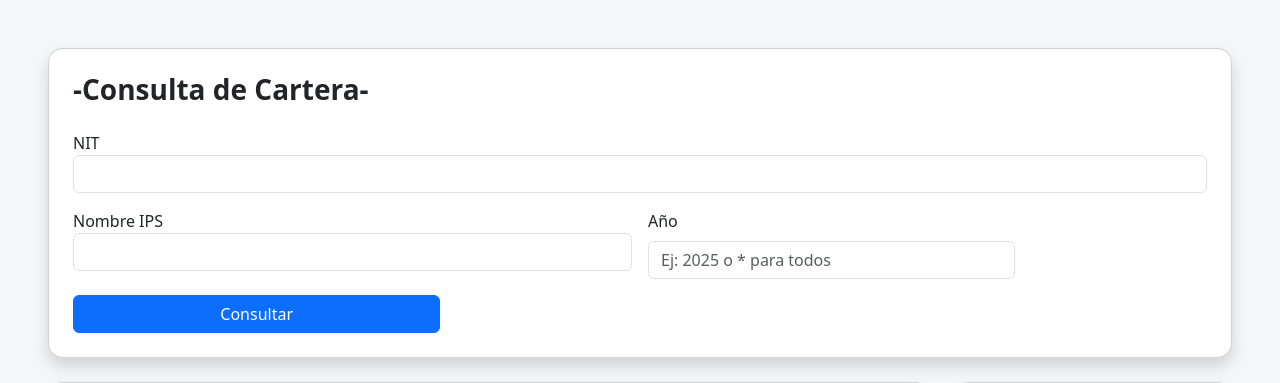
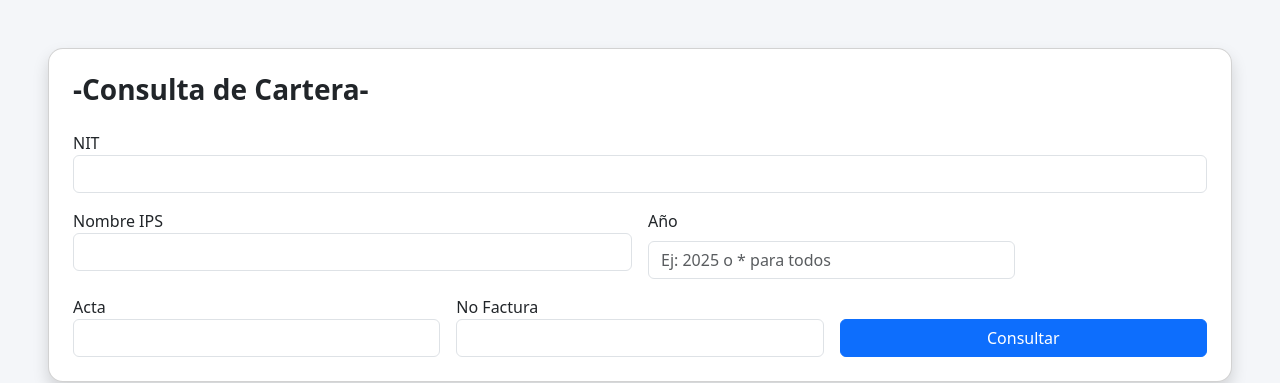
Before and after one commit to sistemas-salud/auditocm, a Flask app: page /cartera in a window 1280 px wide. Shown: the top 383 px of the page. Run offline with Flask 3, Linux system fonts and the light colour scheme.

Commit message:
3er cambio

```diff
--- a/apps/cartera-service/app.py
+++ b/apps/cartera-service/app.py
@@ -49,19 +49,27 @@ from db import get_connection
 
 app = Flask(__name__)
 
-# @app.route("/")
-# def home():
-#     return "Modulo Cartera funcionando 🚀"
+# ==========================================================
+# 🔹 INDEX
+# ==========================================================
+
+@app.route("/")
+def index():
+    return render_template("index.html")
+
+
+# ==========================================================
+# 🔹 VISTA PRINCIPAL CARTERA
+# ==========================================================
 
 @app.route("/cartera")
 def cartera_view():
     return render_template("cartera.html")
 
 
-
-@app.route("/")
-def index():
-    return render_template("index.html")
+# ==========================================================
+# 🔹 MODULOS DE CARGUE
+# ==========================================================
 
 @app.route("/upload/migrantes")
 def upload_migrantes():
@@ -76,24 +84,24 @@ def upload_nopos():
     return render_template("upload_nopos.html")
 
 
-
 @app.route("/cartera/acta")
 def cartera_por_acta():
     try:
         nit = request.args.get("nit")
-        ips = request.args.get("ips")
         year = request.args.get("year")
+        acta = request.args.get("acta")
+        no_factura = request.args.get("no_factura")
 
-        if not nit:
+        # ✅ Validación correcta
+        if not nit and not acta and not no_factura:
             return jsonify({
                 "status": "error",
-                "message": "Debe enviar al menos el NIT"
+                "message": "Debe ingresar al menos un filtro"
             }), 400
 
         conn = get_connection()
         cursor = conn.cursor(dictionary=True)
 
-        # 🔹 Query base
         query = """
             SELECT
                 fm.acta,
@@ -105,15 +113,30 @@ def cartera_por_acta():
                 SUM(fm.PASIVO_CONTINGENTE) AS SUMA_DE_PASIVO_CONTINGENTE,
                 COUNT(fm.ACTA) AS CUENTA_No_FACTURA
             FROM facturas_mig fm
-            WHERE fm.nit = %s
+            WHERE 1=1
         """
 
-        params = [nit]
+        params = []
 
-        # 🔹 Si año viene y no es "*", agregamos filtro
+        # 🔹 Filtro NIT (solo si existe)
+        if nit:
+            query += " AND fm.nit = %s"
+            params.append(nit)
+
+        # 🔹 Filtro ACTA (solo si existe)
+        if acta:
+            query += " AND fm.acta = %s"
+            params.append(acta)
+
+        # 🔹 Filtro Año
         if year and year != "*":
             query += " AND YEAR(fm.fecha_factura) < %s"
             params.append(year)
+
+        # 🔹 Filtro NO_FACTURA
+        if no_factura:
+            query += " AND fm.NO_FACTURA = %s"
+            params.append(no_factura)
 
         query += " GROUP BY fm.acta"
 
@@ -134,10 +157,13 @@ def cartera_por_acta():
             "message": str(e)
         }), 500
 
+# ==========================================================
+# 🔹 RESUMEN GENERAL (SIN FILTROS)
+# ==========================================================
+
 @app.route("/cartera/resumen")
 def cartera_resumen():
     try:
-
         conn = get_connection()
         cursor = conn.cursor(dictionary=True)
 
@@ -189,28 +215,139 @@ def cartera_resumen():
             "message": str(e)
         }), 500
 
+
+# ==========================================================
+# 🔹 AUTOCOMPLETE NIT (CON NOMBRE IPS)
+# ==========================================================
+
 @app.route("/autocomplete_nit")
 def autocomplete_nit():
     term = request.args.get("term", "")
 
     conn = get_connection()
     cursor = conn.cursor(dictionary=True)
+
     cursor.execute("""
-        SELECT DISTINCT fm.NIT AS nit,
-               fm.IPS AS nombre
+        SELECT DISTINCT
+            fm.NIT AS nit,
+            fm.IPS AS nombre
         FROM facturas_mig fm
         WHERE fm.NIT LIKE %s
         LIMIT 10
     """, (f"{term}%",))
 
     resultados = cursor.fetchall()
+
     cursor.close()
+    conn.close()
 
     return jsonify(resultados)
 
 
+# ==========================================================
+# 🔹 AUTOCOMPLETE ACTA
+# ==========================================================
+
+@app.route("/autocomplete_acta")
+def autocomplete_acta():
+    term = request.args.get("term", "")
+
+    conn = get_connection()
+    cursor = conn.cursor(dictionary=True)
+
+    cursor.execute("""
+        SELECT DISTINCT fm.acta AS acta
+        FROM facturas_mig fm
+        WHERE fm.acta LIKE %s
+        LIMIT 10
+    """, (f"{term}%",))
+
+    resultados = cursor.fetchall()
+
+    cursor.close()
+    conn.close()
+
+    return jsonify(resultados)
+
+# ==========================================================
+# 🔹 AUTOCOMPLETE NO_FACTURA
+# ==========================================================
+
+@app.route("/autocomplete_factura")
+def autocomplete_factura():
+    term = request.args.get("term", "")
+
+    conn = get_connection()
+    cursor = conn.cursor(dictionary=True)
+
+    cursor.execute("""
+        SELECT DISTINCT fm.NO_FACTURA AS no_factura
+        FROM facturas_mig fm
+        WHERE fm.NO_FACTURA LIKE %s
+        LIMIT 10
+    """, (f"{term}%",))
+
+    resultados = cursor.fetchall()
+
+    cursor.close()
+    conn.close()
+
+    return jsonify(resultados)
 
 
+# ==========================================================
+# 🔹 DETALLE DE FACTURAS POR ACTA
+# ==========================================================
+
+@app.route("/cartera/detalle")
+def cartera_detalle():
+    try:
+        acta = request.args.get("acta")
+
+        if not acta:
+            return jsonify({
+                "status": "error",
+                "message": "Debe enviar ACTA"
+            }), 400
+
+        conn = get_connection()
+        cursor = conn.cursor(dictionary=True)
+
+        query = """
+            SELECT
+                fm.NO_FACTURA,
+                fm.NIT,
+                fm.IPS,
+                fm.VALOR_FACTURA,
+                fm.VALOR_GLOSADO,
+                fm.VALOR_RECONOCIDO,
+                fm.VALOR_PAGADO,
+                fm.VALOR_SALDO
+            FROM facturas_mig fm
+            WHERE fm.acta = %s
+        """
+
+        cursor.execute(query, (acta,))
+        result = cursor.fetchall()
+
+        cursor.close()
+        conn.close()
+
+        return jsonify({
+            "status": "success",
+            "data": result
+        })
+
+    except Exception as e:
+        return jsonify({
+            "status": "error",
+            "message": str(e)
+        }), 500
+
+
+# ==========================================================
+# 🔹 RUN LOCAL
+# ==========================================================
 
 if __name__ == "__main__":
     app.run(host="127.0.0.1", port=5050, debug=True)
--- a/apps/cartera-service/templates/cartera.html
+++ b/apps/cartera-service/templates/cartera.html
@@ -63,6 +63,18 @@
                 <label class="form-label">Año</label>
                 <input type="text" id="year" class="form-control"
                        placeholder="Ej: 2025 o * para todos">
+            </div>
+
+            <div class="col-md-4 position-relative">
+                <label>Acta</label>
+                <input type="text" id="acta" class="form-control" autocomplete="off">
+                <div id="acta-list" class="list-group position-absolute w-100" style="z-index:1000;"></div>
+            </div>
+
+            <div class="col-md-4 position-relative">
+                <label>No Factura</label>
+                <input type="text" id="no_factura" name="no_factura" class="form-control" autocomplete="off">
+                <div id="factura-list" class="list-group position-absolute w-100" style="z-index:1000;"></div>
             </div>
 
             <div class="col-md-4 d-flex align-items-end">
@@ -132,16 +144,27 @@
 document.getElementById("formConsulta").addEventListener("submit", function(e){
     e.preventDefault();
 
-    const nit = document.getElementById("nit").value;
-    const year = document.getElementById("year").value;
+    // 🔥submit
+    const nit = document.getElementById("nit").value.trim();
+    const year = document.getElementById("year").value.trim();
+    const acta = document.getElementById("acta").value.trim();
+    const no_factura = document.getElementById("no_factura").value.trim();
 
-    if(!nit){
-        alert("Debe ingresar un NIT");
+    if (!nit && !acta && !no_factura) {
+        alert("Debe ingresar al menos un filtro");
         return;
     }
 
+    // 🔥 Construir parámetros dinámicamente
+    const params = new URLSearchParams();
+
+    if (nit) params.append("nit", nit);
+    if (year) params.append("year", year);
+    if (acta) params.append("acta", acta);
+    if (no_factura) params.append("no_factura", no_factura);
+
     // 🔹 Consulta principal
-    fetch(`/cartera/acta?nit=${nit}&year=${year}`)
+    fetch(`/cartera/acta?${params.toString()}`)
         .then(response => response.json())
         .then(data => {
             if(data.status === "success"){
@@ -152,7 +175,7 @@ document.getElementById("formConsulta").addEventListener("submit", function(e){
         });
 
     // 🔹 Consulta resumen lateral
-    fetch(`/cartera/resumen?nit=${nit}&year=${year}`)
+    fetch(`/cartera/resumen?${params.toString()}`)
         .then(response => response.json())
         .then(data => {
             if(data.status === "success"){
@@ -207,6 +230,12 @@ function renderTable(data){
             <td>${formatCurrency(row.SUMA_DE_VALOR_SALDO)}</td>
             <td>${formatCurrency(row.SUMA_DE_PASIVO_CONTINGENTE)}</td>
             <td>${row.CUENTA_No_FACTURA}</td>
+            <td class="text-center">
+                <button class="btn btn-sm btn-outline-primary"
+                        onclick="verDetalle('${row.acta}')">
+                    👁
+                </button>
+            </td>
         </tr>
         `;
     });
@@ -221,10 +250,10 @@ function renderTable(data){
             <td>${formatCurrency(totalSaldo)}</td>
             <td>${formatCurrency(totalPasivo)}</td>
             <td>${totalFacturas}</td>
+            <td></td>
         </tr>
     `;
 }
-
 
 function renderResumen(data){
 
@@ -257,9 +286,44 @@ function renderResumen(data){
     `;
 }
 
-</script>
 
-<script>
+function verDetalle(acta) {
+
+    fetch(`/cartera/detalle?acta=${acta}`)
+        .then(response => response.json())
+        .then(data => {
+
+            if(data.status === "success"){
+
+                let tbody = document.querySelector("#tablaDetalle tbody");
+                tbody.innerHTML = "";
+
+                data.data.forEach(row => {
+
+                    let tr = document.createElement("tr");
+
+                    tr.innerHTML = `
+                        <td>${row.NO_FACTURA}</td>
+                        <td>${row.NIT}</td>
+                        <td>${row.IPS}</td>
+                        <td>${row.VALOR_FACTURA}</td>
+                        <td>${row.VALOR_GLOSADO}</td>
+                        <td>${row.VALOR_RECONOCIDO}</td>
+                        <td>${row.VALOR_PAGADO}</td>
+                        <td>${row.VALOR_SALDO}</td>
+                    `;
+
+                    tbody.appendChild(tr);
+                });
+
+                let modal = new bootstrap.Modal(document.getElementById('modalDetalle'));
+                modal.show();
+            }
+        });
+}
+
+
+//
 const nitInput = document.getElementById("nit");
 const nitList = document.getElementById("nit-list");
 const nombreInput = document.getElementById("nombre_ips");
@@ -298,9 +362,118 @@ nitInput.addEventListener("input", function() {
             });
         });
 });
+
+// FILTRO PARA BUSQUEDA POR ACTA
+const actaInput = document.getElementById("acta");
+const actaList = document.getElementById("acta-list");
+
+actaInput.addEventListener("input", function() {
+
+    let query = this.value;
+
+    if (query.length < 2) {
+        actaList.innerHTML = "";
+        return;
+    }
+
+    fetch(`/autocomplete_acta?term=${query}`)
+        .then(response => response.json())
+        .then(data => {
+
+            actaList.innerHTML = "";
+
+            data.forEach(item => {
+
+                let option = document.createElement("a");
+                option.classList.add("list-group-item", "list-group-item-action");
+                option.textContent = item.acta;
+
+                option.addEventListener("click", function() {
+                    actaInput.value = item.acta;
+                    actaList.innerHTML = "";
+                });
+
+                actaList.appendChild(option);
+            });
+        });
+});
+
+// cerrar si se hace click afuera
+document.addEventListener("click", function(e) {
+    if (!actaInput.contains(e.target)) {
+        actaList.innerHTML = "";
+    }
+});
+
+// FILTRO PARA BUSQUEDA POR NO_FACTURA
+const facturaInput = document.getElementById("no_factura");
+const facturaList = document.getElementById("factura-list");
+
+facturaInput.addEventListener("input", function() {
+
+    let query = this.value;
+
+    if (query.length < 2) {
+        facturaList.innerHTML = "";
+        return;
+    }
+
+    fetch(`/autocomplete_factura?term=${query}`)
+        .then(response => response.json())
+        .then(data => {
+
+            facturaList.innerHTML = "";
+
+            data.forEach(item => {
+
+                let option = document.createElement("a");
+                option.classList.add("list-group-item", "list-group-item-action");
+                option.textContent = item.no_factura;
+
+                option.addEventListener("click", function() {
+                    facturaInput.value = item.no_factura;
+                    facturaList.innerHTML = "";
+                });
+
+                facturaList.appendChild(option);
+            });
+        });
+});
 </script>
 
 
+<div class="modal fade" id="modalDetalle" tabindex="-1">
+  <div class="modal-dialog modal-xl">
+    <div class="modal-content">
 
+      <div class="modal-header">
+        <h5 class="modal-title">Detalle de Facturas</h5>
+        <button type="button" class="btn-close" data-bs-dismiss="modal"></button>
+      </div>
+
+      <div class="modal-body">
+
+        <table class="table table-bordered" id="tablaDetalle">
+          <thead>
+            <tr>
+              <th>No Factura</th>
+              <th>NIT</th>
+              <th>IPS</th>
+              <th>Valor Factura</th>
+              <th>Valor Glosado</th>
+              <th>Valor Reconocido</th>
+              <th>Valor Pagado</th>
+              <th>Valor Saldo</th>
+            </tr>
+          </thead>
+          <tbody></tbody>
+        </table>
+
+      </div>
+
+    </div>
+  </div>
+</div>
+<script src="https://cdn.jsdelivr.net/npm/bootstrap@5.3.2/dist/js/bootstrap.bundle.min.js"></script>
 </body>
 </html>
```
Lines whose indentation alone changed are shown as unchanged.
